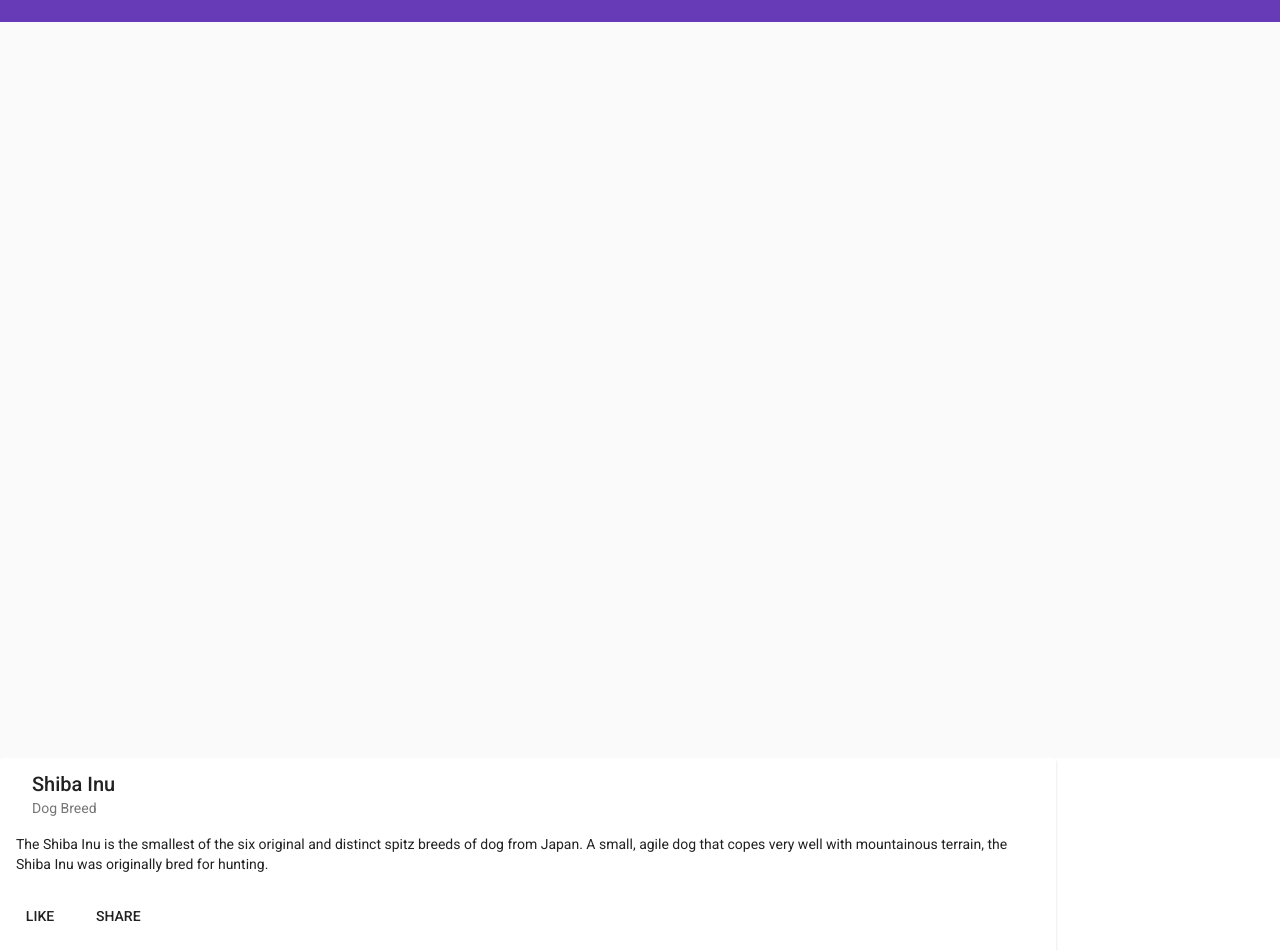
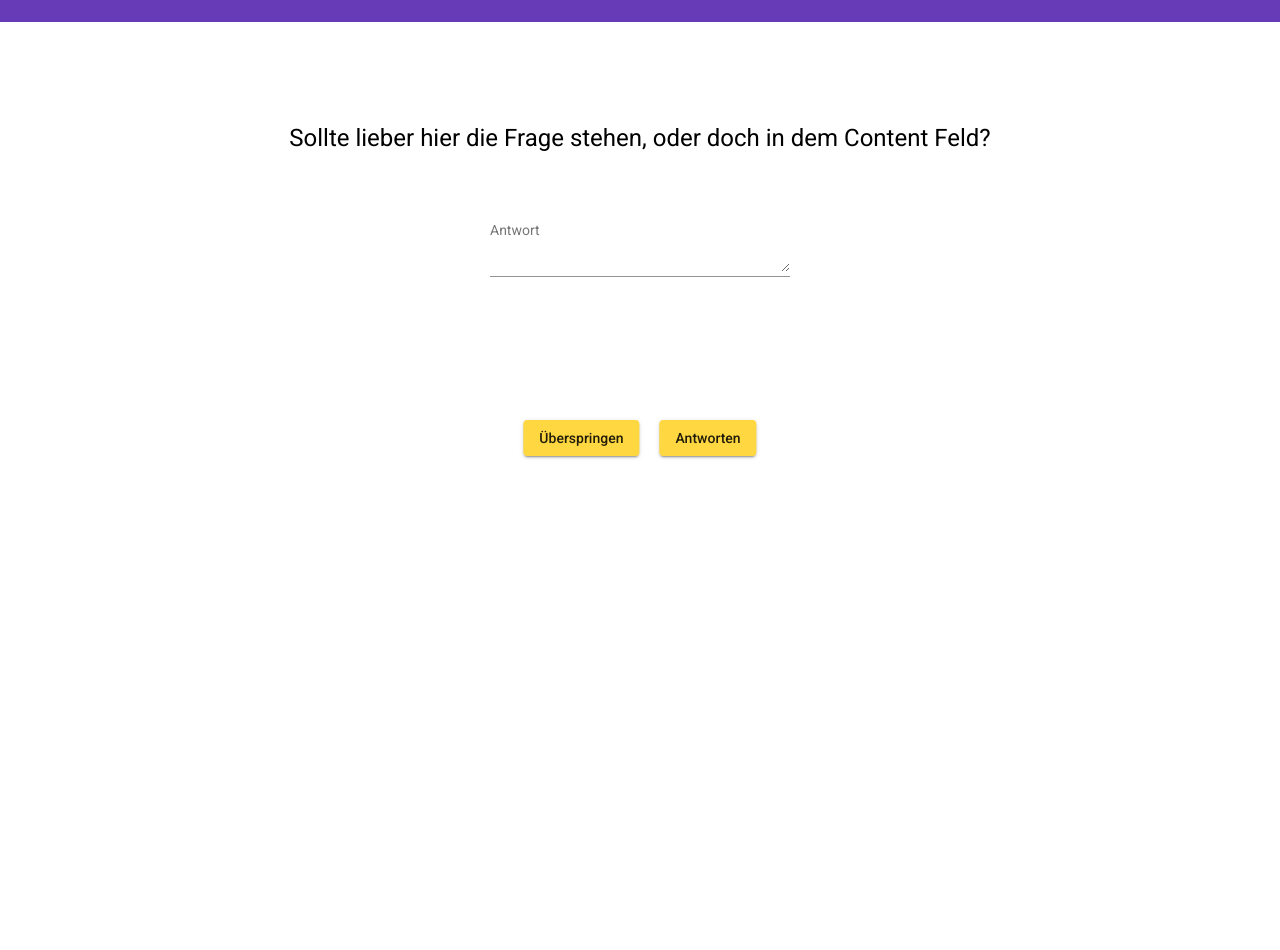
Before and after one commit to patsab/Alias_Learning, an Angular app in the folder aliasFrontend/: page /question in a window 1280 px wide. Shown: the part 42-992 px from the top of the page. After the commit the page ends 800 px from the top, so only its background shows below. Built offline with nearby package versions, Linux system fonts and the light colour scheme.

Commit message:
Added Base structure of question window

```diff
--- a/aliasFrontend/src/app/components/dashboard/dashboard.component.html
+++ b/aliasFrontend/src/app/components/dashboard/dashboard.component.html
@@ -1,4 +1,5 @@
 <div class="grid-container">
+  <!--the main nav needs to go inside the grid container to be on the same page-->
   <app-main-nav></app-main-nav>
   <mat-grid-list
     [cols]="(isHandset$ | async) ? '1':'3'"
@@ -13,6 +14,7 @@
       </mat-card>
     </mat-grid-tile>
 
+    <!--The following 2 cards are constant. They provide functionallity instead of showing user filters-->
     <mat-grid-tile colspan="1" rowspan="1">
       <mat-card class="dashboard-card">
         <mat-card-header>
--- a/aliasFrontend/src/app/components/dashboard/dashboard.component.ts
+++ b/aliasFrontend/src/app/components/dashboard/dashboard.component.ts
@@ -1,10 +1,12 @@
 import { Component, OnInit } from '@angular/core';
-
 import { Breakpoints, BreakpointObserver } from '@angular/cdk/layout';
 import { Observable } from 'rxjs';
 import { map, shareReplay } from 'rxjs/operators';
-import { Filter } from '../../models/Filter';
 
+//import the classes to know about the data structure
+import { Filter,Thema } from '../../models/Filter';
+
+//the Service is imported and injected, so the data can be retrieved from it
 import { FilterService } from  '../../services/filter.service'
 import { Router } from '@angular/router';
 
@@ -16,25 +18,33 @@ import { Router } from '@angular/router';
 
 export class DashboardComponent implements OnInit {
 
+  //Data of the class
   filters:Filter[];
 
+  //the service and other stuff is injected, so it can be used inside the class
+  constructor(private breakpointObserver: BreakpointObserver
+    ,private filterService: FilterService
+    ,private router: Router) {}
+
+
+  //ngOnInit is triggered after the component is opened, so basically at the creation of the component
+  ngOnInit(){
+    //if the user hasn't a valid session, he will be routed to the login page
+    if (!sessionStorage.getItem('email')){
+      this.router.navigate(['/login'])
+    }
+
+    //get the filters for the user to show these in the frontend
+    this.filterService.getFilterfromBackend(sessionStorage.getItem('email'))
+        .subscribe(filters => {this.filters=filters})
+  }
+
+
+  //this is true if the user device is a smartphone,otherwise it is false
+  //this is used for the responsive design
   isHandset$: Observable<boolean> = this.breakpointObserver.observe(Breakpoints.Handset)
     .pipe(
       map(result => result.matches),
       shareReplay()
   );
-
-  constructor(private breakpointObserver: BreakpointObserver
-    ,private filterService: FilterService
-    ,private router: Router) {}
-
-  ngOnInit(){
-    if (!sessionStorage.getItem('email')){
-      this.router.navigate(['/login'])
-    }
-
-    this.filterService.getFilterfromBackend(sessionStorage.getItem('email'))
-        .subscribe(filters => {this.filters=filters})
-  }
-
 }
--- a/aliasFrontend/src/app/components/login/login.component.css
+++ b/aliasFrontend/src/app/components/login/login.component.css
@@ -1,9 +1,3 @@
-.mat-toolbar.mat-primary {
-    position: sticky;
-    top: 0;
-    z-index: 1;
-}
-
 .mat-form-field{
     width: 300px;
     margin: 0;
--- a/aliasFrontend/src/app/components/question/question.component.css
+++ b/aliasFrontend/src/app/components/question/question.component.css
@@ -1,6 +1,29 @@
-.flashcard {
-    position: sticky;
-    top: 10%;
-    width: 80%;
-    height:80%;
-  }
+h1{
+  margin-top: 100px;
+  text-align: center;
+}
+
+.mat-form-field{
+  margin-top: 80px;
+  min-width: 300px;
+  position: sticky;
+  top: 50%;
+  left: 50%;
+  margin-right: -50%;
+  transform: translate(-50%, -50%)
+}
+
+p{
+  display: inline-block;
+  margin-top: 100px;
+  position: sticky;
+  left: 50%;
+  margin-right: -50%;
+  transform: translate(-50%, -50%)
+}
+
+button{
+  margin-left: 10px;
+  margin-right: 10px;
+  text-align: center;
+}
--- a/aliasFrontend/src/app/components/question/question.component.html
+++ b/aliasFrontend/src/app/components/question/question.component.html
@@ -1,19 +1,20 @@
+<div class="container">
 <app-main-nav></app-main-nav>
 
-<mat-card class="flashcard">
-    <mat-card-header>
-      <mat-card-title>Shiba Inu</mat-card-title>
-      <mat-card-subtitle>Dog Breed</mat-card-subtitle>
-    </mat-card-header>
-    <mat-card-content>
-      <p>
-        The Shiba Inu is the smallest of the six original and distinct spitz breeds of dog from Japan.
-        A small, agile dog that copes very well with mountainous terrain, the Shiba Inu was originally
-        bred for hunting.
-      </p>
-    </mat-card-content>
-    <mat-card-actions>
-      <button mat-button>LIKE</button>
-      <button mat-button>SHARE</button>
-    </mat-card-actions>
-  </mat-card>
+    <h1>
+      Sollte lieber hier die Frage stehen, oder doch in dem Content Feld?
+    </h1>
+
+    <form class="answer-field">
+      <mat-form-field class="answer">
+        <mat-label>Antwort</mat-label>
+        <textarea matInput rows=3 placeholder="Hier könnte die richtige Antwort stehen..."></textarea>
+      </mat-form-field>
+    </form>
+
+    <p>
+      <button mat-raised-button color="accent">Überspringen</button>
+      <button mat-raised-button color="accent">Antworten</button>
+    </p>
+
+</div>
```
Also changed, not shown: 1 other file (tests, documents, lock files or other folders).
